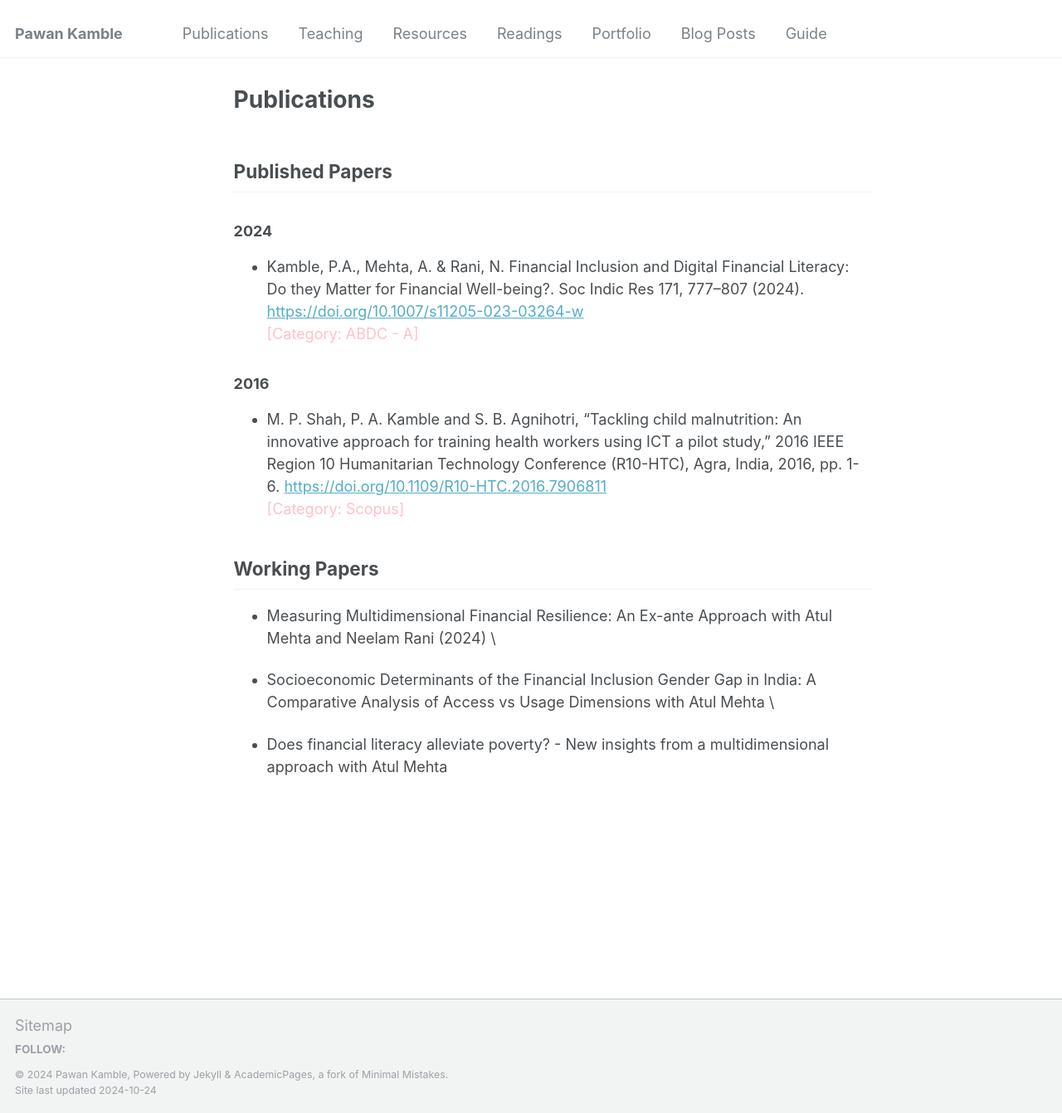
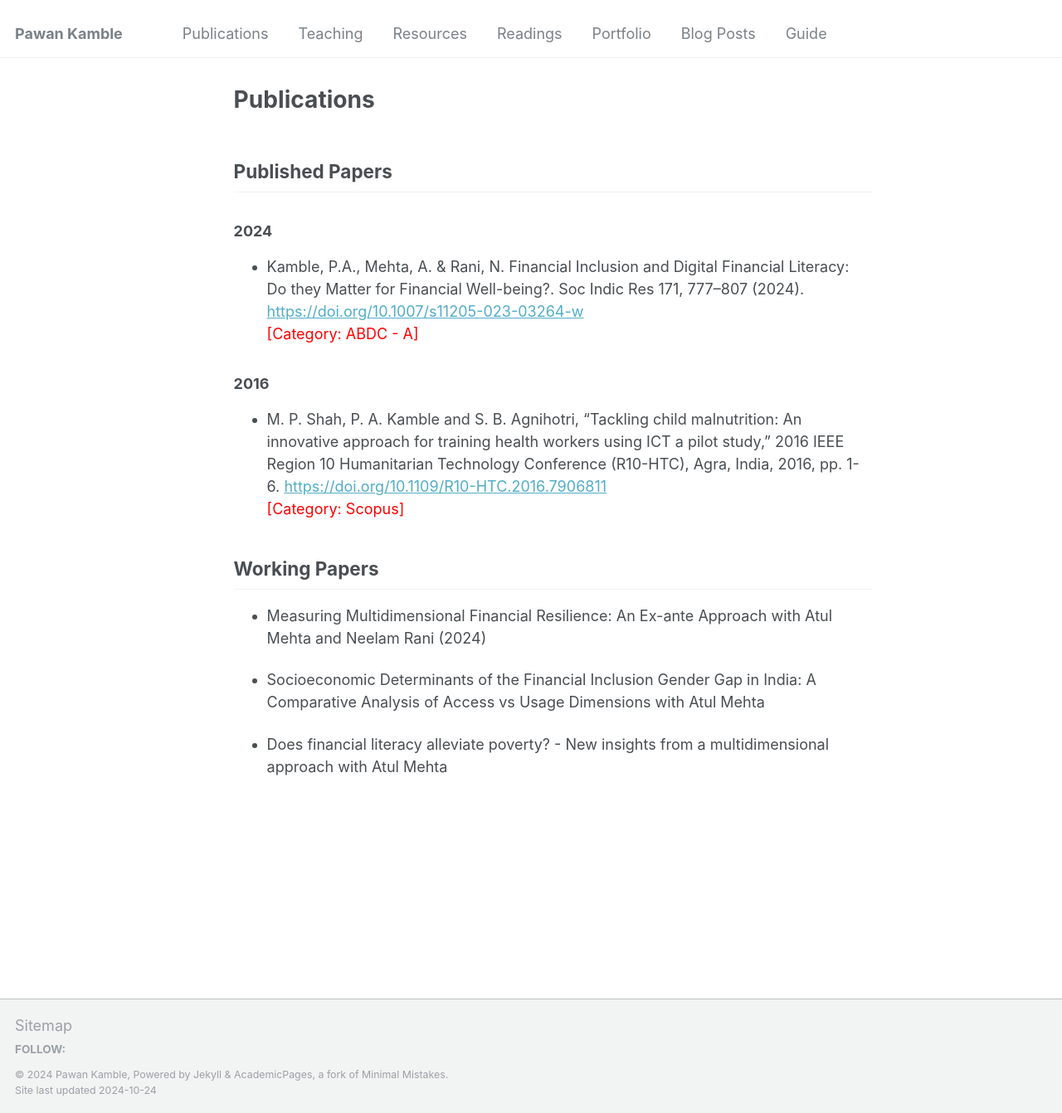
Before and after one commit to pawankb13/pawankb13.github.io, a Jekyll site: the page built from _pages/publication.md, in a window 1280 px wide and 1342 px high. Shown: the whole window at 83% size. Built offline with Jekyll 4.4.1, drawn with Linux system fonts in a browser that asks for light colours; some of the changed lines change nothing that is shown.

Commit message:
Updated: Publications

```diff
--- a/_pages/publication.md
+++ b/_pages/publication.md
@@ -8,19 +8,19 @@ author_profile: false
 
 ### 2024
 - Kamble, P.A., Mehta, A. & Rani, N. Financial Inclusion and Digital Financial Literacy: Do they Matter for Financial Well-being?. Soc Indic Res 171, 777–807 (2024). [https://doi.org/10.1007/s11205-023-03264-w](https://doi.org/10.1007/s11205-023-03264-w) \
-<span style="color: pink">[Category: ABDC - A]</span>
+<span style="color: red">[Category: ABDC - A]</span>
 
 ### 2016
 
 - M. P. Shah, P. A. Kamble and S. B. Agnihotri, "Tackling child malnutrition: An innovative approach for training health workers using ICT a pilot study," 2016 IEEE Region 10 Humanitarian Technology Conference (R10-HTC), Agra, India, 2016, pp. 1-6. [https://doi.org/10.1109/R10-HTC.2016.7906811](https://doi.org/10.1109/R10-HTC.2016.7906811) \
-<span style="color: pink">[Category: Scopus]</span>
+<span style="color: red">[Category: Scopus]</span>
 
 
 ## Working Papers
-- Measuring Multidimensional Financial Resilience: An Ex-ante Approach with Atul Mehta and Neelam Rani (2024) \
+- Measuring Multidimensional Financial Resilience: An Ex-ante Approach with Atul Mehta and Neelam Rani (2024)
 
 
-- Socioeconomic Determinants of the Financial Inclusion Gender Gap in India: A Comparative Analysis of Access vs Usage Dimensions with Atul Mehta \
+- Socioeconomic Determinants of the Financial Inclusion Gender Gap in India: A Comparative Analysis of Access vs Usage Dimensions with Atul Mehta
 
 
 - Does financial literacy alleviate poverty? - New insights from  a multidimensional approach with Atul Mehta
```
